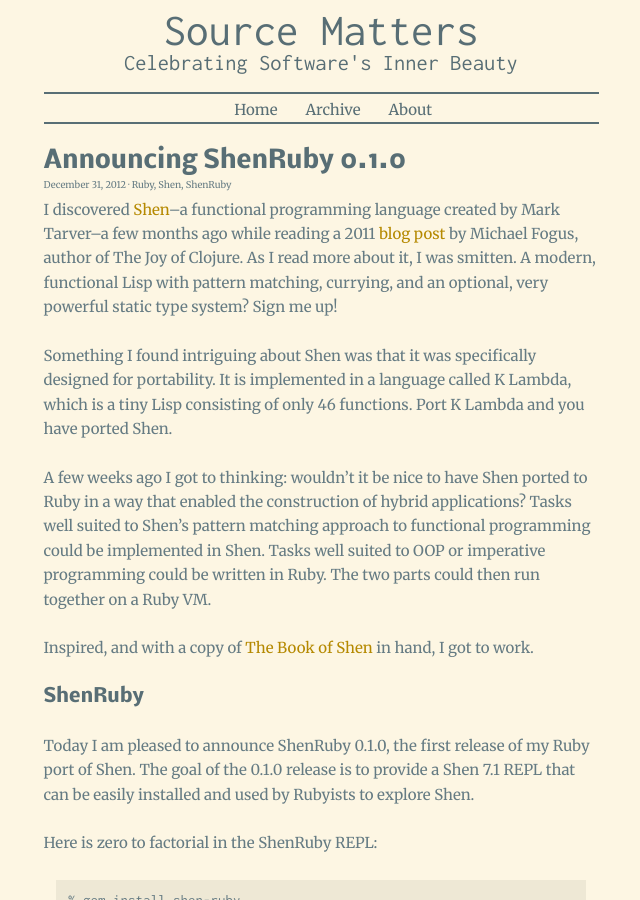
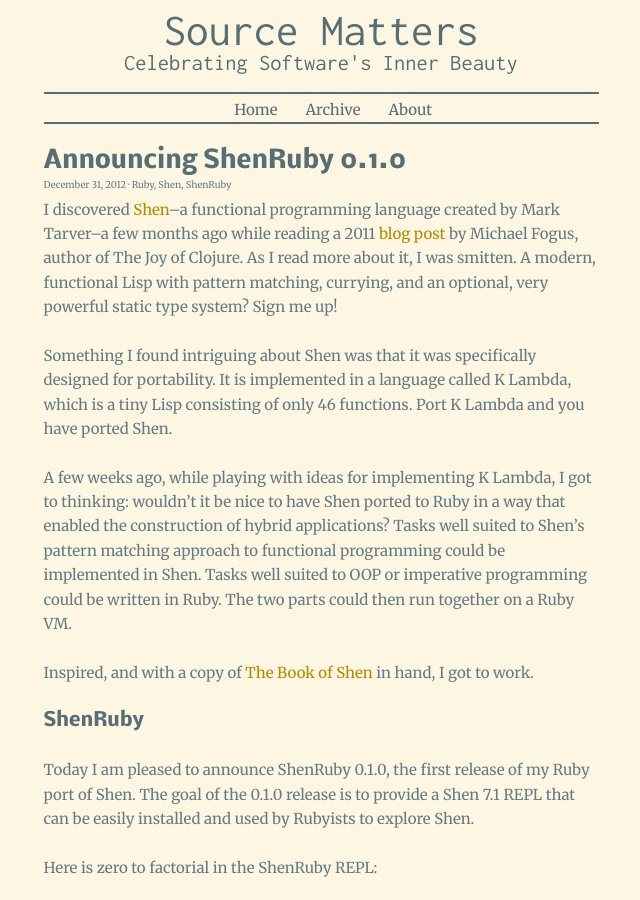
Before and after one commit to gregspurrier/gregspurrier.github.com, a Jekyll site: the page built from _posts/2012-12-30-announcing-shenruby-0-1-0.markdown, in a window 1280 px wide and 900 px high. Shown: the whole window, without its empty margins (319-959 px from the left). Built offline with Jekyll 4.4.1, drawn with Linux system fonts in a browser that asks for light colours; comment, search, counter and statistics services are not loaded.

Commit message:
Minor edit: elaborate on genesis of ShenRuby

```diff
--- a/_posts/2012-12-30-announcing-shenruby-0-1-0.markdown
+++ b/_posts/2012-12-30-announcing-shenruby-0-1-0.markdown
@@ -9,7 +9,7 @@
 
 Something I found intriguing about Shen was that it was specifically designed for portability. It is implemented in a language called K Lambda, which is a tiny Lisp consisting of only 46 functions. Port K Lambda and you have ported Shen.
 
-A few weeks ago I got to thinking: wouldn't it be nice to have Shen ported to Ruby in a way that enabled the construction of hybrid applications? Tasks well suited to Shen's pattern matching approach to functional programming could be implemented in Shen. Tasks well suited to OOP or imperative programming could be written in Ruby. The two parts could then run together on a Ruby VM.
+A few weeks ago, while playing with ideas for implementing K Lambda, I got to thinking: wouldn't it be nice to have Shen ported to Ruby in a way that enabled the construction of hybrid applications? Tasks well suited to Shen's pattern matching approach to functional programming could be implemented in Shen. Tasks well suited to OOP or imperative programming could be written in Ruby. The two parts could then run together on a Ruby VM.
 
 Inspired, and with a copy of [_The Book of Shen_](http://www.shenlanguage.org/tbos.html) in hand, I got to work.
 
```
